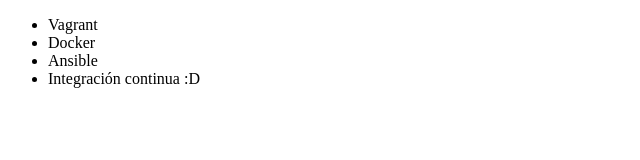
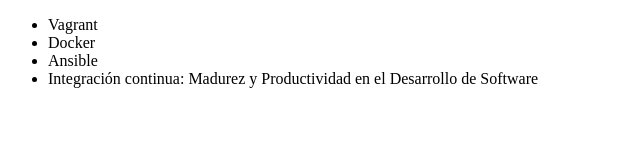
Before and after one commit to OscarMiralrio/alura-git, a plain HTML site: page index.html in a window 1280 px wide. Shown: the whole page, without its empty margins (0-640 px from the left). Drawn offline with Linux system fonts and the light colour scheme.

Commit message:
Renombrando curso de integracion continua

```diff
--- a/index.html
+++ b/index.html
@@ -13,7 +13,7 @@
         <li> Vagrant </li>
         <li> Docker </li>
         <li> Ansible </li>
-        <li> Integración continua :D</li>
+        <li> Integración continua: Madurez y Productividad en el Desarrollo de Software</li>
     </ul>
 </body>
 
```
